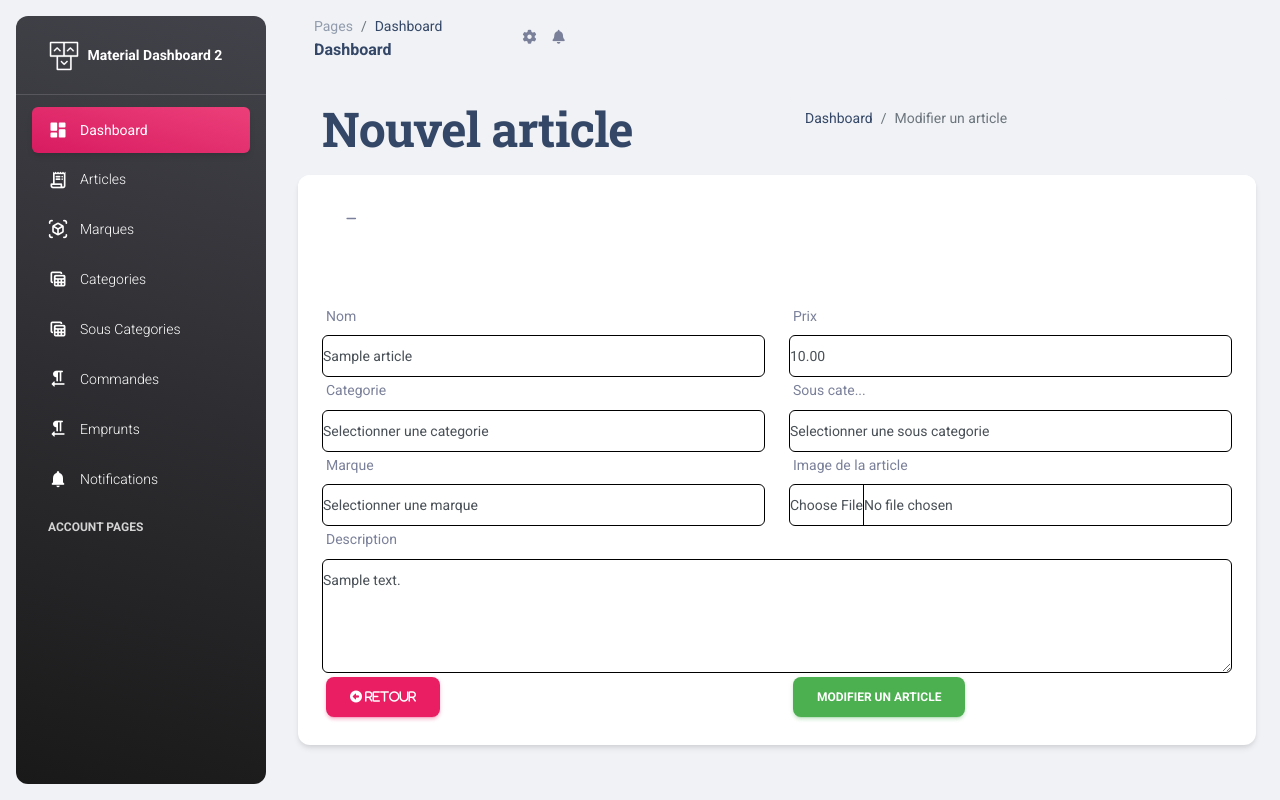
After one commit to BoubacarCISSOKO/newhelp, a Laravel app: page /articles/edit/1 in a window 1280 px wide. The commit adds this page. Run offline with Laravel 8, Linux system fonts and the light colour scheme; tables that the repository leaves empty hold one stand-in row (values such as "Sample post"); some libraries are stand-ins or nearby versions.

Commit message:
page article modification

```diff
--- a/app/Http/Controllers/ArticlesController.php
+++ b/app/Http/Controllers/ArticlesController.php
@@ -98,6 +98,11 @@ class ArticlesController extends Controller
     public function edit($id)
     {
         //
+        $article  = Article::findOrFail($id);
+        $categories = Categorie::all();
+        $marques = Marque::all();
+        $souscategories = Souscategorie::all();
+        return view('articles.editview', compact('article','categories','marques','souscategories'));
     }
 
     /**
@@ -110,6 +115,31 @@ class ArticlesController extends Controller
     public function update(Request $request, $id)
     {
         //
+
+        $article = Article::find($id);
+        $article->name = $request->name;
+        $article->price = $request->price;
+        $article->categorie_id = $request->categorie_id;
+        $article->souscategorie_id = $request->souscategorie_id;
+        $article->marque_id = $request->marque_id;
+        $article->description = $request->description;
+
+        if ($file = $request->file('photo')) {
+
+            $optimizeImage = Image::make($file);
+            $optimizePath = public_path() . '/images/articles/';
+            $image = time() . $file->getClientOriginalExtension();
+            $optimizeImage->resize(200, 200, function ($constraint) {
+                $constraint->aspectRatio();
+            });
+            $optimizeImage->save($optimizePath . $image, 90);
+
+            $article->photo = $image;
+        }
+
+        $article->save();
+        return redirect()->route('articles.index')->with('info', 'L\'article a bien été modifié');
+
     }
 
     /**
@@ -121,5 +151,9 @@ class ArticlesController extends Controller
     public function destroy($id)
     {
         //
+        $article =  Article::find($id);
+        $article->delete();
+        return redirect()->route('articles.index')->with('info', 'L\'article a bien été supprimé');
+
     }
 }
--- /dev/null
+++ b/resources/views/articles/editview.blade.php
@@ -0,0 +1,122 @@
+@extends('admin.sidebar')
+@section('title', "Création d'un article")
+
+@section('content')
+<div class="content-wrapper">
+    <!-- Content Header (Page header) -->
+    <section class="content-header">
+      <div class="container-fluid">
+        <div class="row mb-2">
+          <div class="col-sm-6">
+            <h1>Nouvel article</h1>
+          </div>
+          <div class="col-sm-6">
+            <ol class="breadcrumb float-sm-right">
+              <li class="breadcrumb-item"><a href="#">Dashboard</a></li>
+              <li class="breadcrumb-item active">Modifier un article</li>
+            </ol>
+          </div>
+        </div>
+      </div><!-- /.container-fluid -->
+    </section>
+
+    <!-- Main content -->
+    <section class="content">
+    <form action="{{ route('articles.update', $article->id) }}" method="POST" enctype="multipart/form-data">
+        {{csrf_field()}}
+        {{ method_field('PUT') }}
+      <div class="row">
+        <div class="col-md-12">
+          <div class="card card-primary">
+            <div class="card-header">
+              <div class="card-tools">
+                <button type="button" class="btn btn-tool" data-card-widget="collapse" title="Collapse">
+                  <i class="fas fa-minus"></i>
+                </button>
+              </div>
+            </div>
+            <div class="card-body">
+                <div class="form-group row">
+                    <div class="col col-6">
+                        <label for="inputName">Nom</label>
+                        <input  style="border: 1px solid black;" type="text" id="inputName" class="form-control @error('name') is-danger @enderror" name="name" value="{{$article->name}}">
+                        @error('name')
+                          <p class="help is-danger">{{ $message }}</p>
+                        @enderror
+
+                    </div>
+                    <div class="col col-6">
+                        <label for="inputName">Prix</label>
+                        <input  style="border: 1px solid black;" type="text" id="inputName" class="form-control @error('price') is-danger @enderror" name="price" value="{{$article->price}}">
+                        @error('price')
+                          <p class="help is-danger">{{ $message }}</p>
+                        @enderror
+
+                    </div>
+                    <div class="col col-6">
+                        <label for="inputName">Categorie</label>
+                        <select style="border: 1px solid black;" class="form-control select2bs4" name="categorie_id" id="categorie_id" required>
+                                    <option value="" selected disabled>Selectionner une categorie</option>
+                                    @foreach($categories as $categorie)
+                                        <option value="{{$categorie->id}}">{{ $categorie->nom }}</option>
+                                    @endforeach
+                                </select>
+
+                    </div>
+                    <div class="col col-6">
+                        <label for="inputName">Sous cate...</label>
+                        <select style="border: 1px solid black;" class="form-control select2bs4" name="souscategorie_id" id="souscategorie_id" required>
+                                    <option value="" selected disabled>Selectionner une sous categorie</option>
+                                    @foreach($souscategories as $souscategorie)
+                                        <option value="{{$souscategorie->id}}">{{ $souscategorie->nom }}</option>
+                                    @endforeach
+                                </select>
+
+                    </div>
+                    <div class="col col-6">
+                        <label for="inputName">Marque</label>
+                        <select style="border: 1px solid black;" class="form-control select2bs4" name="marque_id" id="marque_id" required>
+                                    <option value="" selected disabled>Selectionner une marque</option>
+                                    @foreach($marques as $marque)
+                                        <option value="{{$marque->id}}">{{ $marque->nom }}</option>
+                                    @endforeach
+                                </select>
+
+                    </div>
+
+
+                    <div class="col col-6">
+                        <label for="inputClientCompany">Image de la article</label>
+                        <input style="border: 1px solid black;" type="file" id="inputClientCompany" class="form-control @error('photo') is-danger @enderror" name="photo" value="{{ old('photo') }}">
+                        @error('photo')
+                          <p class="help is-danger">{{ $message }}</p>
+                        @enderror
+                    </div>
+                </div>
+                <div class="form-group">
+                    <label for="inputDescription">Description</label>
+                    <textarea style="border: 1px solid black;" id="inputDescription" class="form-control @error('description') is-danger @enderror" rows="4" name="description">{{$article->description}}</textarea>
+                    @error('description')
+                      <p class="help is-danger">{{ $message }}</p>
+                    @enderror
+                </div>
+
+                <div class="row">
+                  <div class="col-6">
+                    <a class="btn btn-primary m-1" href="{{ route('articles.index') }}" role="button"><i class="fas fa-arrow-alt-circle-left"> Retour</i></a>
+                  </div>
+                  <div class="col-6">
+                    <button type="submit" class="btn btn-success float-right m-1">Modifier un article</button>
+                  </div>
+                </div>
+            </div>
+            <!-- /.card-body -->
+          </div>
+          <!-- /.card -->
+        </div>
+      </div>
+     </form>
+
+    </section>
+</div>
+@endsection
--- a/resources/views/articles/index.blade.php
+++ b/resources/views/articles/index.blade.php
@@ -97,12 +97,12 @@
                                     <i class="fas fa-eye"></i></a>
                                 </a>
 
-                                <a href="#" class="btn btn-xs btn-warning" title="Modifier">
+                                <a  href="{{ route('articles.edit',$article->id) }}" class="btn btn-xs btn-warning" title="Modifier">
 
                                     <i class="fa fas fa-edit"></i>
 
                                 </a>
-                                <a onclick="#" class="btn btn-xs btn-danger" title="Supprimer">
+                                <a type="button" class="btn btn-danger" data-bs-toggle="modal" data-bs-target="#{{$article->id}}article">
                                     <i class="fas fa-trash"></i>
 
                                 </a>
@@ -124,4 +124,6 @@
         <!-- /.container-fluid -->
     </section>
 </div>
+
+
 @endsection
--- a/routes/web.php
+++ b/routes/web.php
@@ -37,6 +37,8 @@ Route::post('/produit/save', [App\Http\Controllers\ProductController::class, 'st
 Route::get('/articles', [App\Http\Controllers\ArticlesController::class, 'index'])->name('articles.index');
 Route::get('/articles/cree', [App\Http\Controllers\ArticlesController::class, 'create'])->name('articles.create');
 Route::post('/articles/save', [App\Http\Controllers\ArticlesController::class, 'store'])->name('articles.store');
+Route::get("articles/edit/{id}", [App\Http\Controllers\ArticlesController::class, 'edit'])->name('articles.edit');
+Route::put("articles/update/{id}", [App\Http\Controllers\ArticlesController::class, 'update'])->name('articles.update');
 
 
 
```
Also changed, not shown: 2 other files.
